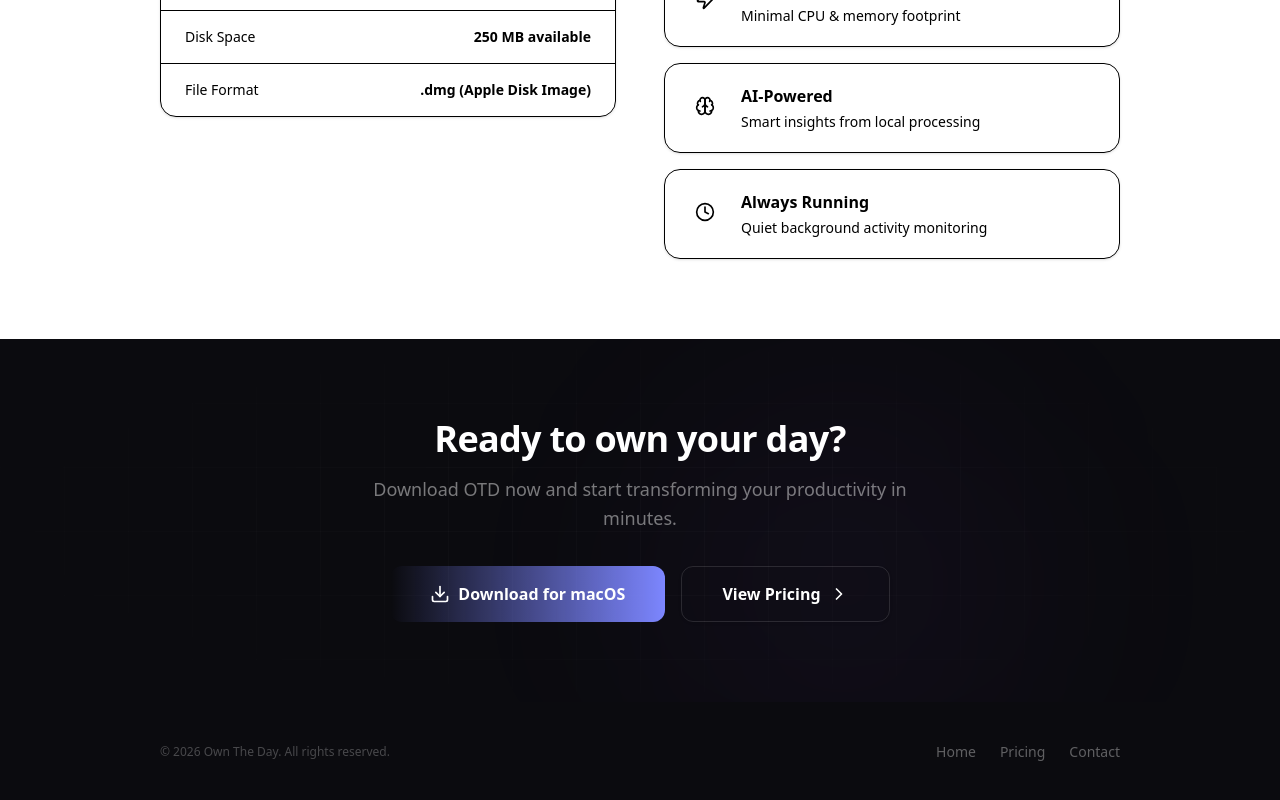
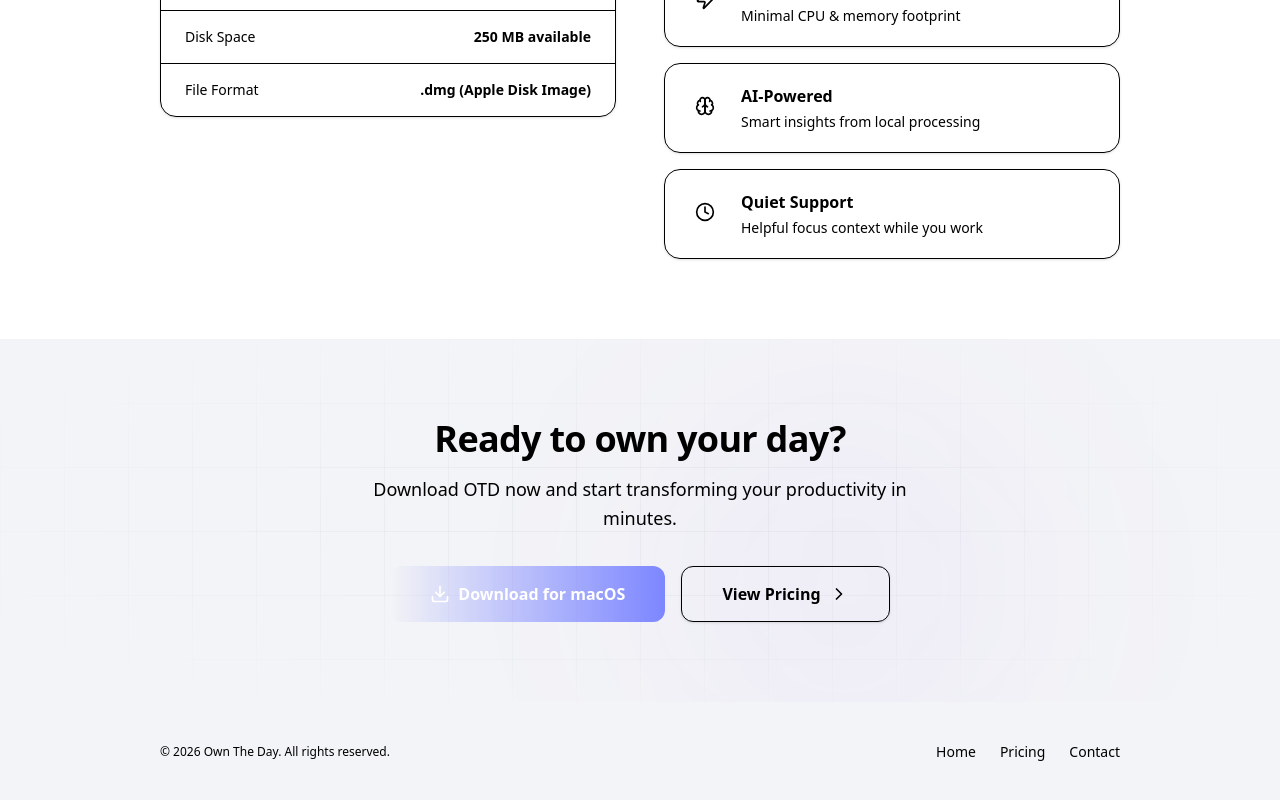
Before and after one commit to 0val-Wizard/otd-website, a Next.js app: page /otd-website/download in a window 1280 px wide. Shown: the part 1800-2600 px from the top of the page. Built offline with nearby package versions, Linux system fonts and the light colour scheme; no server answers.

Commit message:
ui: improve 'Download for mac' button styling

```diff
--- a/app/download/page.tsx
+++ b/app/download/page.tsx
@@ -17,9 +17,6 @@
   ArrowLeft,
   ChevronRight,
 } from 'lucide-react';
-
-/** Must match `basePath` in `website/next.config.ts`. */
-const WEBSITE_BASE_PATH = '/otd-website';
 
 /**
  * Override with NEXT_PUBLIC_OTD_DMG_URL for an external CDN / GitHub Releases URL.
@@ -57,7 +54,7 @@
   { icon: Shield, label: 'Privacy-first', description: 'All data stays on your device by default' },
   { icon: Zap, label: 'Lightweight', description: 'Minimal CPU & memory footprint' },
   { icon: Brain, label: 'AI-Powered', description: 'Smart insights from local processing' },
-  { icon: Clock, label: 'Always Running', description: 'Quiet background activity monitoring' },
+  { icon: Clock, label: 'Quiet Support', description: 'Helpful focus context while you work' },
 ];
 
 export default function DownloadPage() {
@@ -97,8 +94,8 @@
                   <span className="block gradient-text py-2">your desktop</span>
                 </h1>
                 <p className="text-lg sm:text-xl text-muted-foreground max-w-2xl mx-auto leading-relaxed">
-                  A native desktop app that runs quietly in the background, tracking your focus and
-                  helping you stay productive all day long.
+                  A native desktop app that helps you protect focus, review progress, and turn your
+                  workday into useful private insight.
                 </p>
               </div>
             </div>
@@ -297,16 +294,16 @@
 
           {/* Bottom CTA */}
           <section className="py-20 relative overflow-hidden">
-            <div className="absolute inset-0 bg-[hsl(230_16%_5%)]" />
+            <div className="absolute inset-0 bg-[hsl(225_20%_96%)]" />
             <div className="absolute top-[-20%] left-[30%] w-[500px] h-[500px] bg-primary/[0.06] rounded-full blur-[120px] orb-float" />
             <div className="absolute bottom-[-20%] right-[20%] w-[400px] h-[400px] bg-violet-500/[0.04] rounded-full blur-[100px] orb-float" style={{ animationDelay: '-10s' }} />
-            <div className="absolute inset-0 bg-[linear-gradient(to_right,rgba(255,255,255,0.02)_1px,transparent_1px),linear-gradient(to_bottom,rgba(255,255,255,0.02)_1px,transparent_1px)] bg-[size:4rem_4rem] [mask-image:radial-gradient(ellipse_60%_60%_at_50%_50%,black_30%,transparent_100%)]" />
+            <div className="absolute inset-0 bg-[linear-gradient(to_right,rgba(0,0,0,0.03)_1px,transparent_1px),linear-gradient(to_bottom,rgba(0,0,0,0.03)_1px,transparent_1px)] bg-[size:4rem_4rem] [mask-image:radial-gradient(ellipse_60%_60%_at_50%_50%,black_30%,transparent_100%)]" />
 
             <div className="relative max-w-3xl mx-auto px-4 sm:px-6 lg:px-8 text-center z-10">
-              <h2 className="text-3xl sm:text-4xl font-bold text-white mb-4 tracking-[-0.02em]">
+              <h2 className="text-3xl sm:text-4xl font-bold text-foreground mb-4 tracking-[-0.02em]">
                 Ready to own your day?
               </h2>
-              <p className="text-lg text-white/45 mb-8 max-w-xl mx-auto leading-relaxed">
+              <p className="text-lg text-muted-foreground mb-8 max-w-xl mx-auto leading-relaxed">
                 Download OTD now and start transforming your productivity in minutes.
               </p>
 
@@ -325,7 +322,7 @@
                   <Button
                     size="lg"
                     variant="outline"
-                    className="h-14 px-10 text-base font-semibold border-white/[0.12] text-white hover:bg-white/[0.06] transition-all duration-300 rounded-xl"
+                    className="h-14 px-10 text-base font-semibold border-foreground/[0.12] text-foreground hover:bg-foreground/[0.04] transition-all duration-300 rounded-xl"
                   >
                     View Pricing
                     <ChevronRight className="ml-2 h-5 w-5" />
@@ -336,17 +333,17 @@
           </section>
 
           {/* Footer */}
-          <footer className="relative bg-[hsl(230_16%_5%)] text-white py-10 overflow-hidden">
+          <footer className="relative bg-[hsl(225_20%_96%)] text-foreground py-10 overflow-hidden">
             <div className="absolute top-0 left-0 right-0 h-px bg-gradient-to-r from-transparent via-primary/25 to-transparent" />
             <div className="relative max-w-5xl mx-auto px-4 sm:px-6 lg:px-8">
               <div className="flex flex-col sm:flex-row items-center justify-between gap-4">
-                <div className="text-xs text-white/25">
+                <div className="text-xs text-muted-foreground">
                   &copy; {new Date().getFullYear()} Own The Day. All rights reserved.
                 </div>
-                <div className="flex items-center gap-6 text-sm text-white/35">
-                  <Link href="/" className="hover:text-white/70 transition-colors duration-200">Home</Link>
-                  <Link href="/pricing" className="hover:text-white/70 transition-colors duration-200">Pricing</Link>
-                  <a href="mailto:hello@owntheday.com" className="hover:text-white/70 transition-colors duration-200">Contact</a>
+                <div className="flex items-center gap-6 text-sm text-muted-foreground">
+                  <Link href="/" className="hover:text-foreground transition-colors duration-200">Home</Link>
+                  <Link href="/pricing" className="hover:text-foreground transition-colors duration-200">Pricing</Link>
+                  <a href="mailto:hello@owntheday.com" className="hover:text-foreground transition-colors duration-200">Contact</a>
                 </div>
               </div>
             </div>
```
